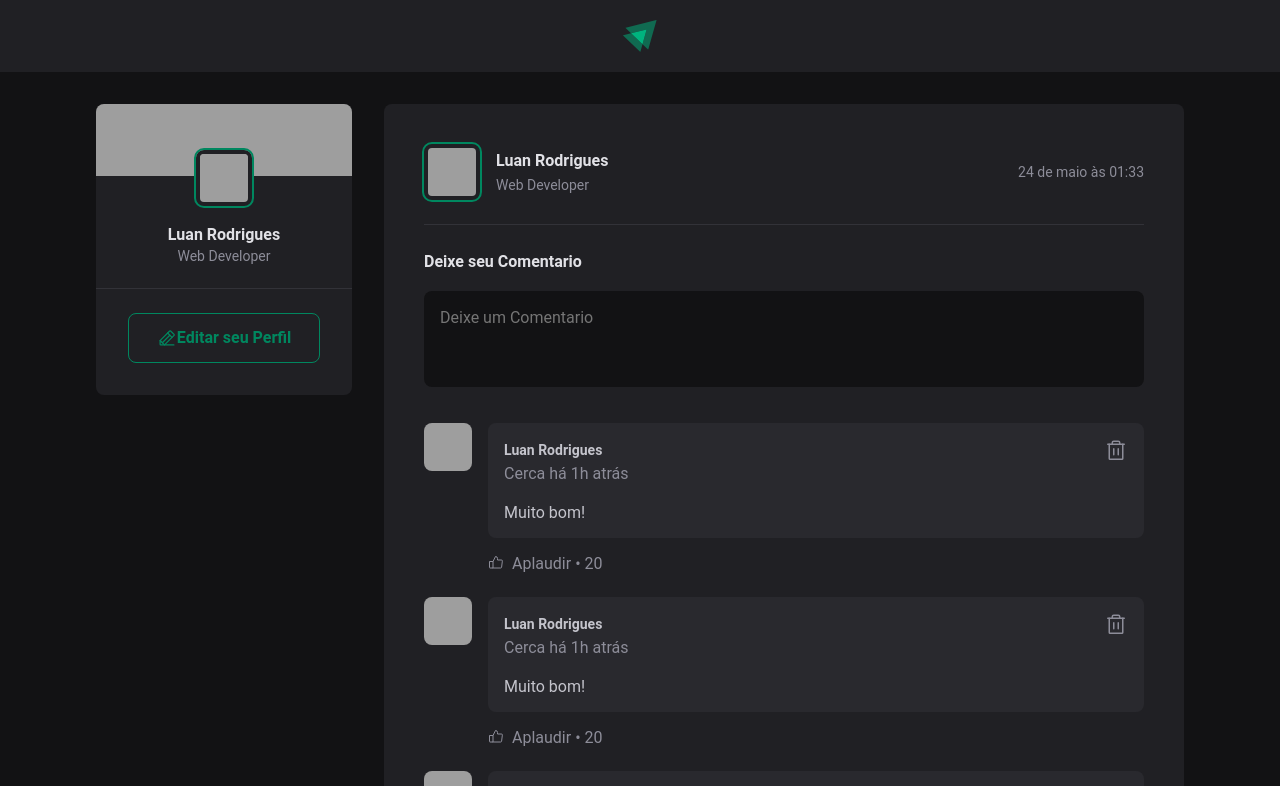
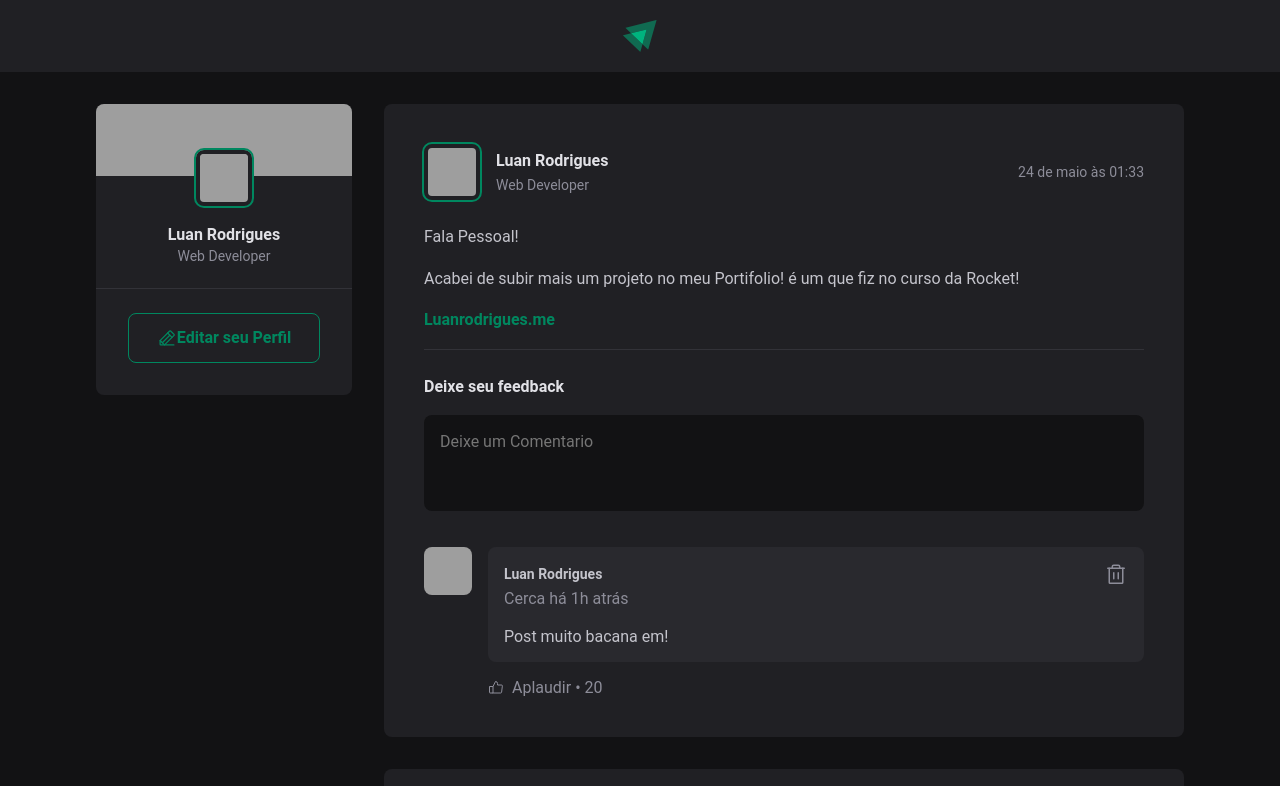
Before and after one commit to Luanrodrigues07/Ignite-Feed, a React (Vite) app: page / in a window 1280 px wide. Shown: the top 786 px of the page. Built offline with nearby package versions, Linux system fonts and the light colour scheme; grey boxes are pictures that could not be loaded.

Commit message:
you can comment now

```diff
--- a/src/components/Comment/Comment.jsx
+++ b/src/components/Comment/Comment.jsx
@@ -2,7 +2,7 @@ import Avatar from '../Avatar/Avatar';
 import styles from './Comment.module.css'
 import {ThumbsUp, Trash} from 'phosphor-react'
 
-function Comment() {
+function Comment({ content }) {
     return(
         <div className={styles.Comment}>
             <Avatar hasBorder={false} src='https://avatars.githubusercontent.com/u/67129573?v=4'
@@ -20,7 +20,7 @@ function Comment() {
                             <Trash size={24}/>
                         </button>
                     </header>
-                    <p>Muito bom!</p>
+                    <p>{content}</p>
 
                 </div>
 
--- a/src/components/Post/Post.jsx
+++ b/src/components/Post/Post.jsx
@@ -1,18 +1,36 @@
 import { format } from 'date-fns'
-
 import Avatar from '../Avatar/Avatar';
 import Comment from '../Comment/Comment';
 import styles from './Post.module.css'
+import { useState } from 'react';
 
+//estado = variaveis que eu quero que componente monitore
 
+function Post({ author, publishedAt, content}) {
+    const [comments, setComments] = useState([
+    'Post muito bacana em!'
+    ])
 
-function Post({ author, publishedAt}) {
+    const [newCommentText, setNewCommentText] = useState('')
+
     const publishedDate = new Intl.DateTimeFormat('pt-BR', {
         day: '2-digit',
         month: 'long',
         hour: '2-digit',
         minute: '2-digit'
     }).format(publishedAt);
+
+function handleCreateNewComment() {
+    event.preventDefault();
+
+    setComments([...comments, newCommentText]);
+    setNewCommentText('');
+
+}
+
+function HandleNewCommentChange() {
+    setNewCommentText(event.target.value);
+}
 
     return (
         <article className={styles.post}>
@@ -31,23 +49,33 @@ function Post({ author, publishedAt}) {
             </header>
 
             <div className={styles.content}>
+                {content.map(line => {
+                    if(line.type === 'paragraph'){
+                        return <p>{line.content}</p>
+                    }else if (line.type === 'link'){
+                        return <p><a href='#'>{line.content}</a> </p>
+                    }
+                })}
 
             </div>
 
-            <form className={styles.commentForm}>
-                <strong>Deixe seu Comentario</strong>
+            <form onSubmit={handleCreateNewComment} className={styles.commentForm}>
+                <strong>Deixe seu feedback</strong>
 
                 <textarea
+                name='comment'
                 placeholder='Deixe um Comentario'
+                value={newCommentText}
+                onChange={HandleNewCommentChange}
                 />
                 <footer>
                 <button type='submit'>Publicar</button>
                 </footer>
             </form>
             <div className={styles.CommentList}>
-                <Comment/>
-                <Comment/>
-                <Comment/>
+                {comments.map(comments => {
+                    return <Comment content={comments}/>
+                })}
             </div>
         </article>
     )
```
